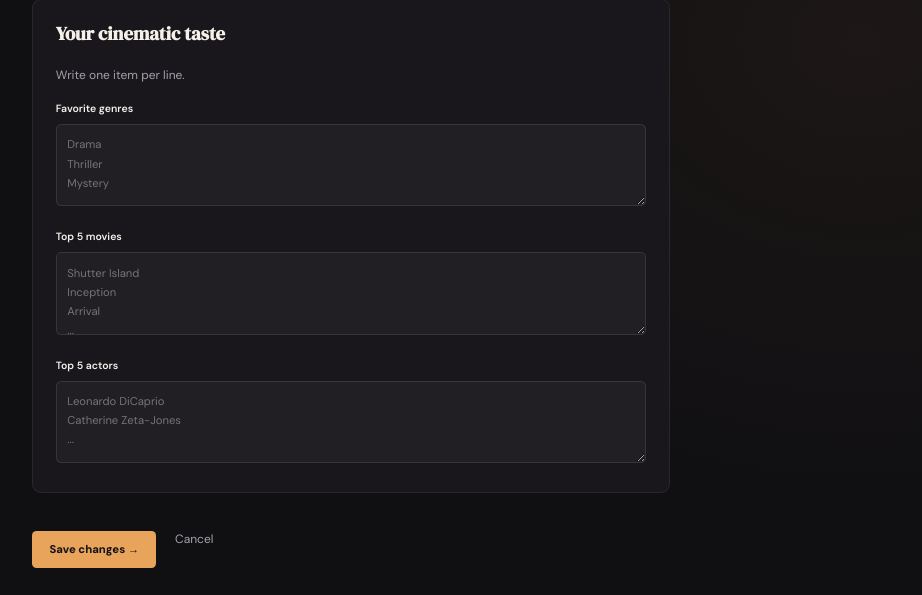
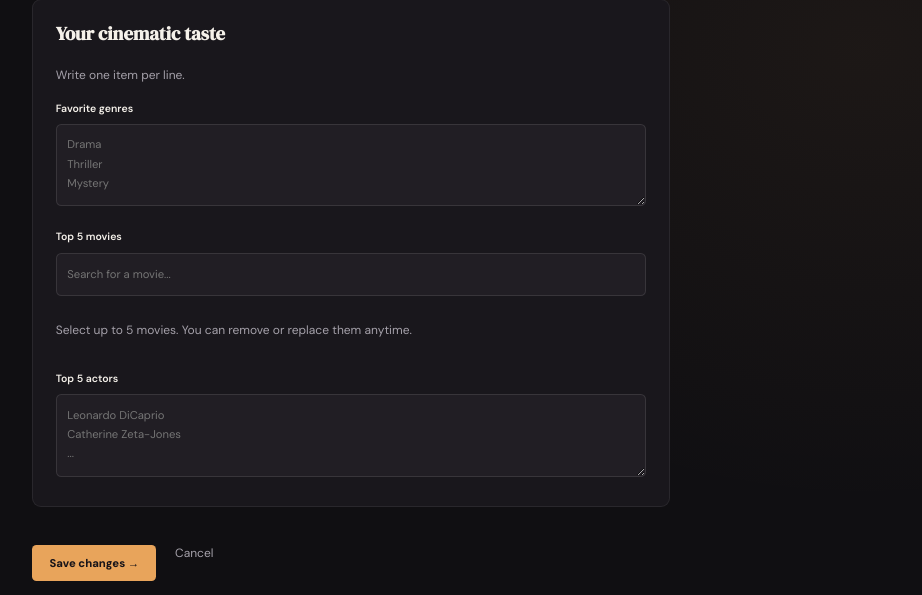
Before and after one commit to fidashka07/cinefilm, a Flask app: page /profile/edit in a window 1280 px wide. Shown: the part 880-1475 px from the top of the page, without its empty margins (289-1211 px from the left). Run offline with Flask 3, Linux system fonts and the light colour scheme; a user stored in the database is signed in; tables that the repository leaves empty hold one stand-in row (values such as "Sample post"); data that the repository does not hold is empty.

Commit message:
Add searchable Top 5 movies to profiles

```diff
--- a/src/routes/profiles.py
+++ b/src/routes/profiles.py
@@ -1,3 +1,4 @@
+import json
 from flask import Blueprint, flash, redirect, render_template, url_for
 from flask_login import current_user, login_required
 from wtforms.validators import ValidationError
@@ -50,11 +51,38 @@ def edit_profile():
             if item.strip()
         ][:10]
 
-        current_user.top_movies = [
-            item.strip()
-            for item in form.top_movies.data.splitlines()
-            if item.strip()
-        ][:5]
+        raw_top_movies = form.top_movies.data.strip()
+
+        try:
+            selected_movies = json.loads(raw_top_movies) if raw_top_movies else []
+        except json.JSONDecodeError:
+            selected_movies = raw_top_movies.splitlines()
+
+        saved_movies = []
+
+        if isinstance(selected_movies, list):
+            for movie in selected_movies:
+                if isinstance(movie, str) and movie.strip():
+                    saved_movies.append(movie.strip())
+
+                elif isinstance(movie, dict):
+                    try:
+                        tmdb_id = int(movie.get("tmdb_id"))
+                        title = str(movie.get("title", "")).strip()
+
+                        if tmdb_id > 0 and title:
+                            saved_movies.append({
+                                "tmdb_id": tmdb_id,
+                                "title": title[:200],
+                                "poster_path": movie.get("poster_path"),
+                            })
+                    except (TypeError, ValueError):
+                        continue
+
+                if len(saved_movies) == 5:
+                    break
+
+        current_user.top_movies = saved_movies
 
         current_user.top_actors = [
             item.strip()
@@ -81,7 +109,7 @@ def edit_profile():
             current_user.favorite_genres or []
         )
 
-        form.top_movies.data = "\n".join(
+        form.top_movies.data = json.dumps(
             current_user.top_movies or []
         )
 
--- a/src/static/css/profile.css
+++ b/src/static/css/profile.css
@@ -345,3 +345,100 @@
     color: var(--accent);
     font-size: 20px;
 }
+
+/* Top 5 movie picker */
+.top-movie-picker {
+    position: relative;
+    margin-top: 10px;
+}
+
+.top-movie-search-results {
+    display: grid;
+    gap: 10px;
+    margin-top: 12px;
+}
+
+.top-movie-result {
+    display: flex;
+    align-items: center;
+    gap: 14px;
+    padding: 10px;
+    background: var(--surface);
+    border: 1px solid rgba(255,255,255,0.08);
+    cursor: pointer;
+    transition: 0.2s;
+}
+
+.top-movie-result:hover {
+    border-color: var(--accent);
+}
+
+.top-movie-result img {
+    width: 48px;
+    height: 70px;
+    object-fit: cover;
+}
+
+.top-movie-result-info {
+    flex: 1;
+}
+
+.top-movie-result-info h4 {
+    margin: 0 0 5px;
+    color: var(--text);
+}
+
+.top-movie-result-info span {
+    color: var(--muted);
+    font-size: 13px;
+}
+
+.selected-top-movies {
+    display: grid;
+    grid-template-columns: repeat(auto-fill, minmax(125px, 1fr));
+    gap: 16px;
+    margin-top: 20px;
+}
+
+.selected-top-movie {
+    position: relative;
+    text-align: center;
+}
+
+.selected-top-movie img {
+    width: 100%;
+    aspect-ratio: 2 / 3;
+    object-fit: cover;
+    display: block;
+}
+
+.selected-top-movie h4 {
+    color: var(--text);
+    font-size: 13px;
+    margin: 8px 0;
+}
+
+.remove-top-movie {
+    position: absolute;
+    top: 6px;
+    right: 6px;
+    width: 27px;
+    height: 27px;
+    border: none;
+    background: #211d20;
+    color: white;
+    cursor: pointer;
+    font-size: 17px;
+}
+
+.top-movie-message {
+    color: var(--muted);
+    font-size: 13px;
+    margin-top: 10px;
+}
+
+@media (max-width: 600px) {
+    .selected-top-movies {
+        grid-template-columns: repeat(3, minmax(0, 1fr));
+    }
+}
--- /dev/null
+++ b/src/static/js/top_movies.js
@@ -0,0 +1,181 @@
+document.addEventListener("DOMContentLoaded", () => {
+    const searchInput = document.getElementById("top-movie-search");
+    const resultsContainer = document.getElementById("top-movie-search-results");
+    const selectedContainer = document.getElementById("selected-top-movies");
+    const hiddenInput = document.getElementById("top-movies-data");
+
+    if (!searchInput || !resultsContainer || !selectedContainer || !hiddenInput) {
+        return;
+    }
+
+    const IMAGE_BASE = "https://image.tmdb.org/t/p/w342";
+
+    let selectedMovies = [];
+
+    try {
+        const parsed = JSON.parse(hiddenInput.value || "[]");
+
+        if (Array.isArray(parsed)) {
+            selectedMovies = parsed
+                .filter(movie => movie && typeof movie === "object" &&
+                    movie.tmdb_id && movie.title)
+                .slice(0, 5);
+        }
+    } catch (error) {
+        console.error("Could not load saved Top 5 movies:", error);
+    }
+
+    function escapeHTML(value) {
+        return String(value ?? "").replace(/[&<>"']/g, character => ({
+            "&": "&amp;",
+            "<": "&lt;",
+            ">": "&gt;",
+            '"': "&quot;",
+            "'": "&#039;"
+        })[character]);
+    }
+
+    function syncHiddenInput() {
+        hiddenInput.value = JSON.stringify(selectedMovies);
+    }
+
+    function renderSelectedMovies() {
+        selectedContainer.innerHTML = "";
+
+        selectedMovies.forEach((movie, index) => {
+            const card = document.createElement("div");
+            card.className = "selected-top-movie";
+
+            const poster = movie.poster_path
+                ? `${IMAGE_BASE}${movie.poster_path}`
+                : "";
+
+            card.innerHTML = `
+                ${poster
+                    ? `<img src="${escapeHTML(poster)}" alt="${escapeHTML(movie.title)} poster">`
+                    : `<div class="top-movie-no-poster">No poster</div>`
+                }
+                <button type="button"
+                    class="remove-top-movie"
+                    data-index="${index}"
+                    aria-label="Remove ${escapeHTML(movie.title)}">×</button>
+                <h4>${escapeHTML(movie.title)}</h4>
+            `;
+
+            selectedContainer.appendChild(card);
+        });
+
+        syncHiddenInput();
+    }
+
+    function renderResults(movies) {
+        resultsContainer.innerHTML = "";
+
+        if (!movies.length) {
+            resultsContainer.innerHTML =
+                '<p class="top-movie-message">No movies found.</p>';
+            return;
+        }
+
+        movies.forEach(movie => {
+            const alreadySelected = selectedMovies.some(
+                selected => Number(selected.tmdb_id) === Number(movie.tmdb_id)
+            );
+
+            const result = document.createElement("div");
+            result.className = "top-movie-result";
+
+            const poster = movie.poster_path
+                ? `${IMAGE_BASE}${movie.poster_path}`
+                : "";
+
+            result.innerHTML = `
+                ${poster
+                    ? `<img src="${escapeHTML(poster)}" alt="">`
+                    : `<div class="top-movie-no-poster">No poster</div>`
+                }
+                <div class="top-movie-result-info">
+                    <h4>${escapeHTML(movie.title)}</h4>
+                    <span>${escapeHTML(
+                        movie.release_date
+                            ? movie.release_date.slice(0, 4)
+                            : "Release year unknown"
+                    )}</span>
+                </div>
+                <span>${alreadySelected ? "Added ✓" : "＋"}</span>
+            `;
+
+            if (!alreadySelected) {
+                result.addEventListener("click", () => {
+                    if (selectedMovies.length >= 5) {
+                        alert("You can select a maximum of 5 movies.");
+                        return;
+                    }
+
+                    selectedMovies.push({
+                        tmdb_id: movie.tmdb_id,
+                        title: movie.title,
+                        poster_path: movie.poster_path
+                    });
+
+                    renderSelectedMovies();
+                    renderResults(movies);
+                });
+            }
+
+            resultsContainer.appendChild(result);
+        });
+    }
+
+    let searchTimeout;
+
+    searchInput.addEventListener("input", () => {
+        clearTimeout(searchTimeout);
+
+        const query = searchInput.value.trim();
+
+        if (!query) {
+            resultsContainer.innerHTML = "";
+            return;
+        }
+
+        searchTimeout = setTimeout(async () => {
+            resultsContainer.innerHTML =
+                '<p class="top-movie-message">Searching...</p>';
+
+            try {
+                const response = await fetch(
+                    `/movies/search?q=${encodeURIComponent(query)}`
+                );
+
+                if (!response.ok) {
+                    throw new Error("Movie search failed.");
+                }
+
+                const data = await response.json();
+                renderResults(data.movies || []);
+            } catch (error) {
+                console.error(error);
+                resultsContainer.innerHTML =
+                    '<p class="top-movie-message">Could not search movies. Please try again.</p>';
+            }
+        }, 350);
+    });
+
+    selectedContainer.addEventListener("click", event => {
+        const button = event.target.closest(".remove-top-movie");
+
+        if (!button) return;
+
+        const index = Number(button.dataset.index);
+        selectedMovies.splice(index, 1);
+
+        renderSelectedMovies();
+
+        if (searchInput.value.trim()) {
+            searchInput.dispatchEvent(new Event("input"));
+        }
+    });
+
+    renderSelectedMovies();
+});
--- a/src/templates/profiles/edit.html
+++ b/src/templates/profiles/edit.html
@@ -52,7 +52,27 @@
             {{ form.favorite_genres(class="profile-input profile-textarea", placeholder="Drama\nThriller\nMystery") }}
 
             <label>{{ form.top_movies.label }}</label>
-            {{ form.top_movies(class="profile-input profile-textarea", placeholder="Shutter Island\nInception\nArrival\n...") }}
+
+        <div class="top-movie-picker">
+            <input
+                type="text"
+                id="top-movie-search"
+                class="profile-input"
+                placeholder="Search for a movie..."
+                autocomplete="off"
+            >
+
+            <div id="top-movie-search-results" class="top-movie-search-results"></div>
+
+            <p class="form-hint">Select up to 5 movies. You can remove or replace them anytime.</p>
+
+            <div id="selected-top-movies" class="selected-top-movies"></div>
+
+            {{ form.top_movies(
+                id="top-movies-data",
+                style="display: none;"
+            ) }}
+        </div>
 
             <label>{{ form.top_actors.label }}</label>
             {{ form.top_actors(class="profile-input profile-textarea", placeholder="Leonardo DiCaprio\nCatherine Zeta-Jones\n...") }}
@@ -79,3 +99,7 @@
 </section>
 
 {% endblock %}
+
+{% block scripts %}
+<script src="{{ url_for('static', filename='js/top_movies.js') }}"></script>
+{% endblock %}
```
Also changed, not shown: src/templates/profiles/profile.html (+17 -3 lines).
